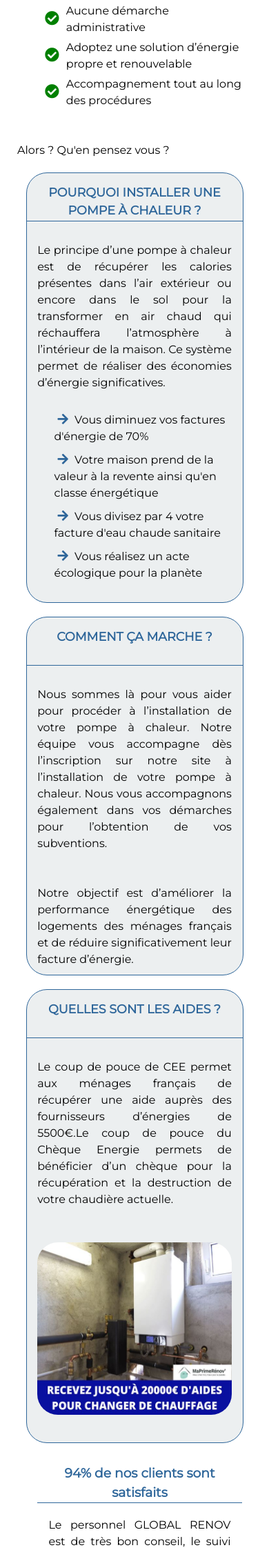
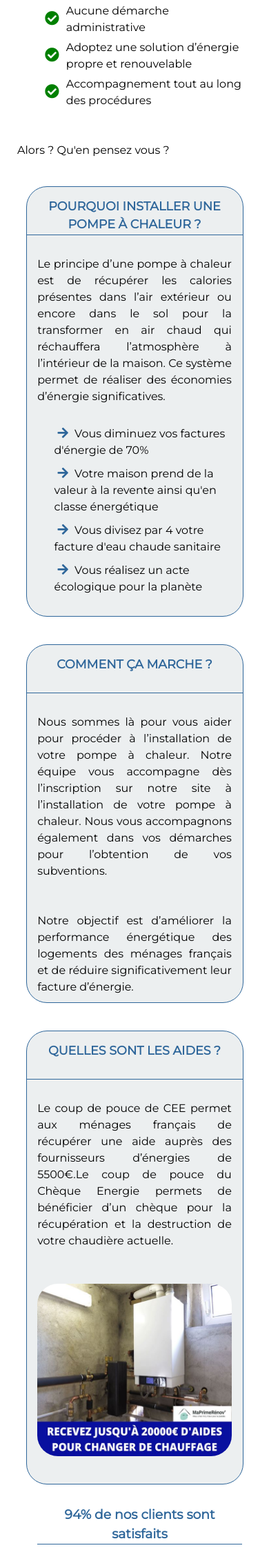
Before and after one commit to Rachad-Alabi-ADEKAMBI/global-renov, a PHP site: page / in a window 390 px wide. Shown: the part 922-3169 px from the top of the page at 69% size. Run offline with PHP 8.4, Linux system fonts and the light colour scheme.

Commit message:
Add files via upload

```diff
--- a/assets/sass/css/style.css
+++ b/assets/sass/css/style.css
@@ -518,7 +518,7 @@
   }
   body .container .main__box {
     height: auto;
-    margin: 10px auto 10px auto;
+    margin: 30px auto 10px auto;
     width: 90%;
   }
   body .container .main__box ul li {
--- a/assets/sass/style.scss
+++ b/assets/sass/style.scss
@@ -620,7 +620,7 @@
 
             &__box{
                 height: auto;
-                margin: 10px auto 10px auto;
+                margin: 30px auto 10px auto;
                 width: 90%;
 
                 ul li{
```
